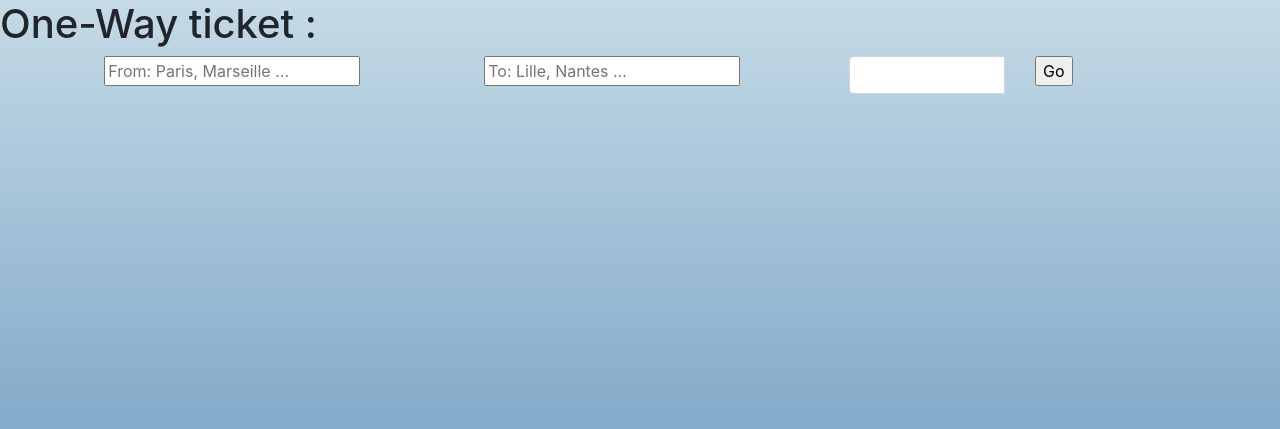
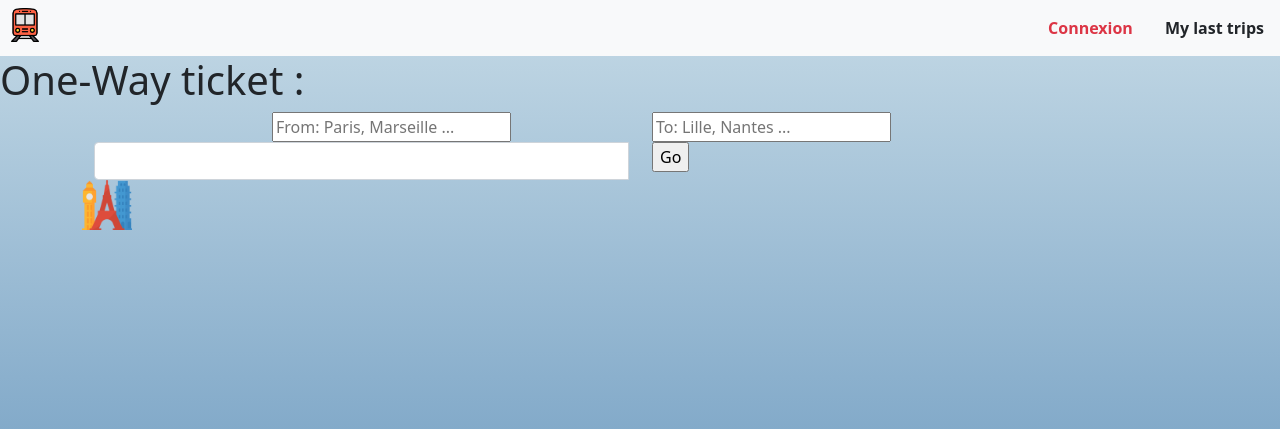
Before and after one commit to eph321/ticketac, a Node server app: page / in a window 1280 px wide. Shown: the top 429 px of the page. Run offline with Node 20, Linux system fonts and the light colour scheme; some libraries are stand-ins or nearby versions.

Commit message:
views commit

```diff
--- a/views/index.ejs
+++ b/views/index.ejs
@@ -8,7 +8,7 @@
   <link rel='stylesheet' href='/stylesheets/style.css' />
 
   <!-- Appel de la Feuille de style minifiée De La librairie Bootstrap -->
-  <link href="https://cdn.jsdelivr.net/npm/bootstrap@4.5.3/dist/css/bootstrap.min.css" rel="stylesheet">
+  <link href="https://cdn.jsdelivr.net/npm/bootstrap@5.1.3/dist/css/bootstrap.min.css" rel="stylesheet">
   <!-- Appel de la Feuille de style minifiée De l'extension Datepicker -->
   <link rel="stylesheet"
     href="https://cdnjs.cloudflare.com/ajax/libs/bootstrap-datepicker/1.9.0/css/bootstrap-datepicker.min.css">
@@ -18,6 +18,9 @@
 </head>
 
 <body>
+
+  <%- include('navbar.ejs') %>
+
   <h1>One-Way ticket :</h1>
 
   <div class="container">
@@ -38,9 +41,15 @@
           <input type="submit" value="Go">
         </div>
       </div>
+      </form>
+
+<div class="justify-content-center align-items-center h-100">
+
+    <img src="./images/landmark.png" height=50vh/>
 
 
-      </form>
+</div>
+
     </div>
   </div>
 
@@ -51,12 +60,12 @@
 
 
   <!-- Extension jquery -->
-  <script src="https://code.jquery.com/jquery-3.5.1.slim.min.js"></script>
+  <script src="https://code.jquery.com/jquery-3.3.1.slim.min.js" integrity="sha384-q8i/X+965DzO0rT7abK41JStQIAqVgRVzpbzo5smXKp4YfRvH+8abtTE1Pi6jizo" crossorigin="anonymous"></script>
   <!-- Extension DATEPICKER -->
   <script
     src="https://cdnjs.cloudflare.com/ajax/libs/bootstrap-datepicker/1.9.0/js/bootstrap-datepicker.min.js"></script>
   <!-- Noyau JavaScript de Bootstrap -->
-  <script src="https://cdn.jsdelivr.net/npm/bootstrap@4.5.3/dist/js/bootstrap.bundle.min.js"></script>
+  <script src="https://cdn.jsdelivr.net/npm/bootstrap@5.1.3/dist/js/bootstrap.bundle.min.js" integrity="sha384-ka7Sk0Gln4gmtz2MlQnikT1wXgYsOg+OMhuP+IlRH9sENBO0LRn5q+8nbTov4+1p" crossorigin="anonymous"></script>
 
   <script src="../javascripts/script.js"></script>
 
--- a/views/login.ejs
+++ b/views/login.ejs
@@ -5,7 +5,8 @@
     <meta http-equiv="X-UA-Compatible" content="IE=edge">
     <meta name="viewport" content="width=device-width, initial-scale=1.0">
     <link href="https://cdn.jsdelivr.net/npm/bootstrap@5.1.3/dist/css/bootstrap.min.css" rel="stylesheet" integrity="sha384-1BmE4kWBq78iYhFldvKuhfTAU6auU8tT94WrHftjDbrCEXSU1oBoqyl2QvZ6jIW3" crossorigin="anonymous">
-    <script src="https://kit.fontawesome.com/656bd8b39b.js" crossorigin="anonymous"></script>
+    <link rel="stylesheet" href="https://use.fontawesome.com/releases/v5.15.4/css/all.css"
+    integrity="sha384-DyZ88mC6Up2uqS4h/KRgHuoeGwBcD4Ng9SiP4dIRy0EXTlnuz47vAwmeGwVChigm" crossorigin="anonymous">
     <link rel="stylesheet" href="/stylesheets/style.css">
     <title>Document</title>
 </head>
```
